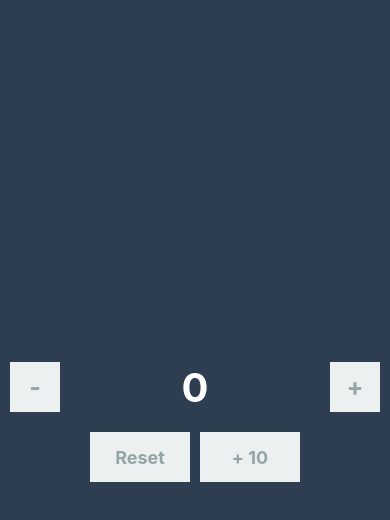
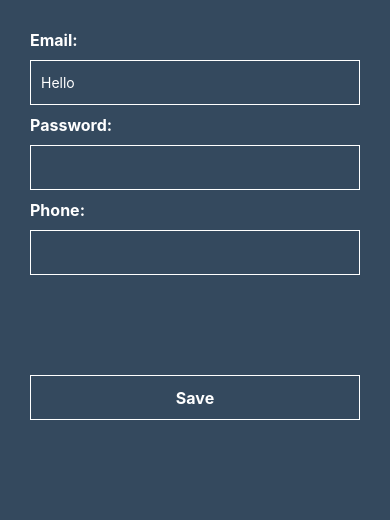
Before and after one commit to erlinda7/reactNativeHiwex, a React Native app: screen /CreateUser in a window 390 px wide. Shown: the top 520 px of the page. Built offline with nearby package versions, Linux system fonts and the light colour scheme.

Commit message:
Layout Crear Usuario

```diff
--- a/App.js
+++ b/App.js
@@ -7,121 +7,12 @@
  * @flow strict-local
  */
 
-import React, {Component, PureComponent} from 'react';
-import {StyleSheet, TouchableOpacity, View, Text} from 'react-native';
-import CustomButton from './components/button';
-import ActionButtons from './components/actionButtons';
-
-//PureComponent es una extension que permite renderizar o no dependiendo si el valor cambio o no
-class App extends PureComponent {
-  constructor(props) {
-    super(props);
-    this.state = {
-      counter: 0,
-      flag: false,
-    };
-    this.handleUp = this.handleUp.bind(this);
-    this.handleDown = this.handleDown.bind(this);
-    this.handleReset = this.handleReset.bind(this);
-    this.handlePlus10 = this.handlePlus10.bind(this);
-  }
-
-  handleUp() {
-    const {counter: ct} = this.state;
-    this.setState({counter: ct + 1});
-  }
-
-  handleDown() {
-    const {counter: ct} = this.state;
-    this.setState({counter: ct - 1});
-  }
-
-  handleReset() {
-    this.setState({counter: 0});
-  }
-
-  handlePlus10() {
-    const {counter: ct} = this.state;
-    this.setState({counter: ct + 10});
-  }
-
-  //evitar rerenders
-  /* shouldComponentUpdate(nextProps, nextState) {
-    const {counter} = this.state;
-    if (nextState.counter === counter) return false;
-    return true;
-  } */
-
-  render() {
-    const {counter} = this.state;
-    console.log('render');
-    return (
-      <View style={styles.container}>
-        <View style={styles.subcontanier}>
-          <CustomButton label="-" action={this.handleDown} />
-          <View style={styles.counterContanier}>
-            <Text style={styles.counter}>{counter}</Text>
-          </View>
-          <CustomButton label="+" action={this.handleUp} />
-        </View>
-        <View style={styles.subcontanierReset}>
-          <ActionButtons reset={this.handleReset} plus={this.handlePlus10} />
-        </View>
-      </View>
-    );
-  }
+import React, { Component } from 'react';
+import CreateUser from './app/views/createUser';
+class App extends Component {
+	render() {
+		return <CreateUser />;
+	}
 }
 
-const styles = StyleSheet.create({
-  container: {
-    flex: 1,
-    backgroundColor: '#2c3e50',
-    justifyContent: 'center',
-  },
-  subcontanier: {
-    height: 50,
-    width: '100%',
-    paddingHorizontal: 10,
-    flexDirection: 'row',
-  },
-  subcontanierReset: {
-    height: 50,
-    width: '100%',
-    paddingHorizontal: 10,
-    flexDirection: 'row',
-    justifyContent: 'center',
-    alignItems: 'center',
-    marginTop: 20,
-  },
-  btn: {
-    width: 50,
-    height: 50,
-    justifyContent: 'center',
-    alignItems: 'center',
-    backgroundColor: '#ecf0f1',
-  },
-  btnTxt: {
-    fontSize: 18,
-    color: '#95a5a6',
-    fontWeight: 'bold',
-  },
-  counterContanier: {
-    flex: 1,
-    justifyContent: 'center',
-    alignItems: 'center',
-  },
-  counter: {
-    fontSize: 40,
-    color: 'white',
-    fontWeight: 'bold',
-  },
-  btnReset: {
-    height: 50,
-    width: '80%',
-    backgroundColor: '#ecf0f1',
-    justifyContent: 'center',
-    alignItems: 'center',
-  },
-});
-
 export default App;
--- /dev/null
+++ b/app/views/createUser/index.js
@@ -0,0 +1,81 @@
+import React, { Component } from 'react';
+import { View, StyleSheet, Text, TextInput, TouchableOpacity, Touchable } from 'react-native';
+
+class CreateUser extends Component {
+  constructor(props) {
+    super(props);
+
+    this.state = {
+      Email: 'Hello',
+      Password: null,
+      Phone: null,
+    };
+  }
+
+  render() {
+    const { Email, Password, Phone } = this.state;
+    return (
+      <View style={styles.container}>
+        <Text style={styles.title}>Email: </Text>
+        <TextInput
+          style={styles.text}
+          value={Email}
+          onChangeText={val => this.setState({ Email: val })}
+        />
+        <Text style={styles.title}>Password: </Text>
+        <TextInput
+          style={styles.text}
+          value={Password}
+          onChangeText={val => this.setState({ Password: val })}
+        />
+        <Text style={styles.title}>Phone: </Text>
+        <TextInput
+          style={styles.text}
+          value={Phone}
+          onChangeText={val => this.setState({ Phone: val })}
+        />
+        <TouchableOpacity
+          style={styles.btn}
+          onPress={() => {
+            console.log({ Email, Password, Phone });
+          }}>
+          <Text style={styles.title}>Save</Text>
+        </TouchableOpacity>
+      </View>
+    );
+  }
+}
+
+const styles = StyleSheet.create({
+  container: {
+    flex: 1,
+    backgroundColor: '#34495e',
+    paddingVertical: 20,
+    paddingHorizontal: 30,
+  },
+  title: {
+    color: '#fff',
+    fontSize: 16,
+    fontWeight: 'bold',
+    marginVertical: 10,
+  },
+  text: {
+    borderWidth: 1,
+    borderColor: '#fff',
+    height: 45,
+    width: '100%',
+    paddingHorizontal: 10,
+    color: '#fff',
+  },
+  btn: {
+    borderWidth: 1,
+    borderColor: '#fff',
+    height: 45,
+    width: '100%',
+    marginTop: 100,
+    justifyContent: 'center',
+    alignItems: 'center',
+  },
+});
+
+export default CreateUser;
```
Also changed, not shown: .prettierrc.js.
